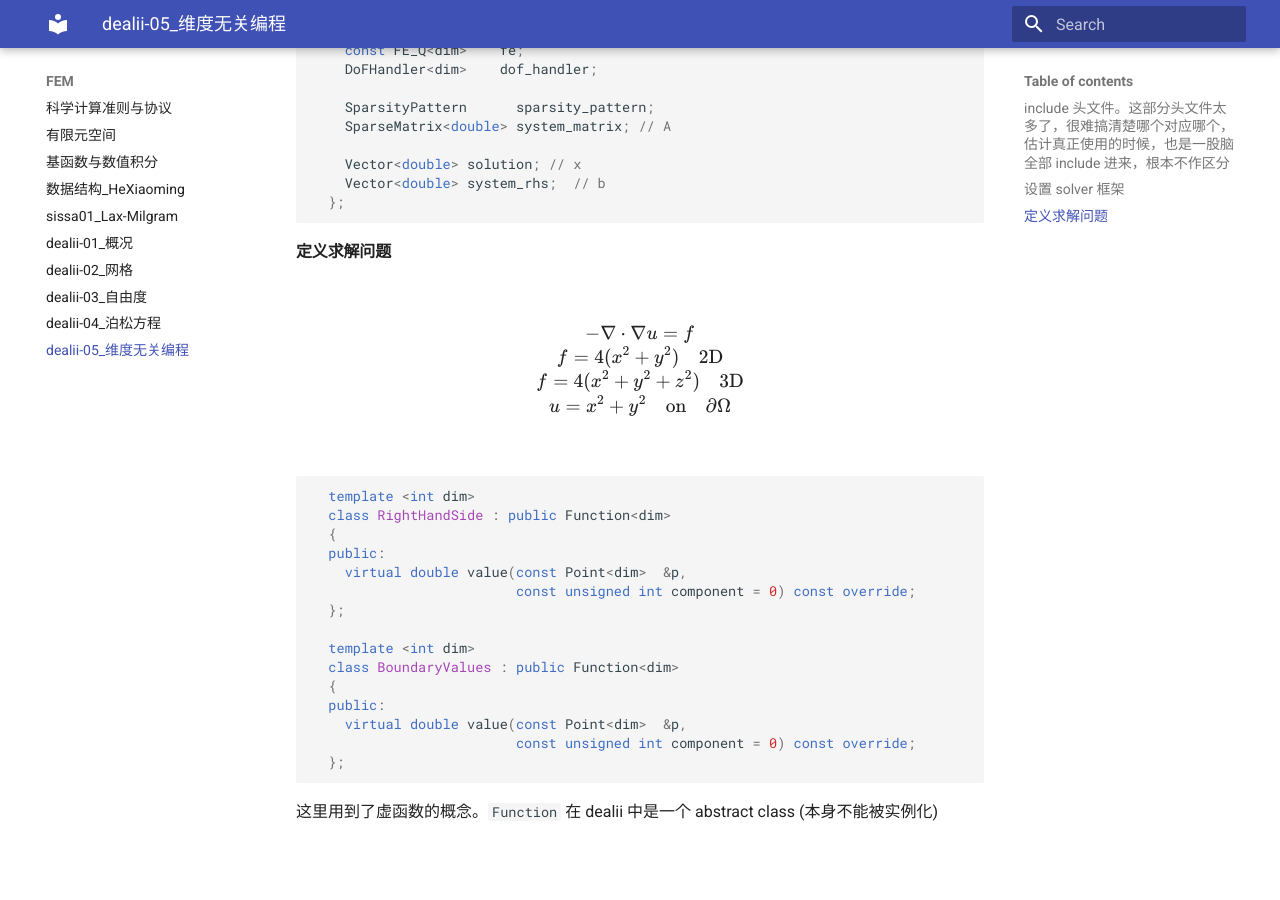
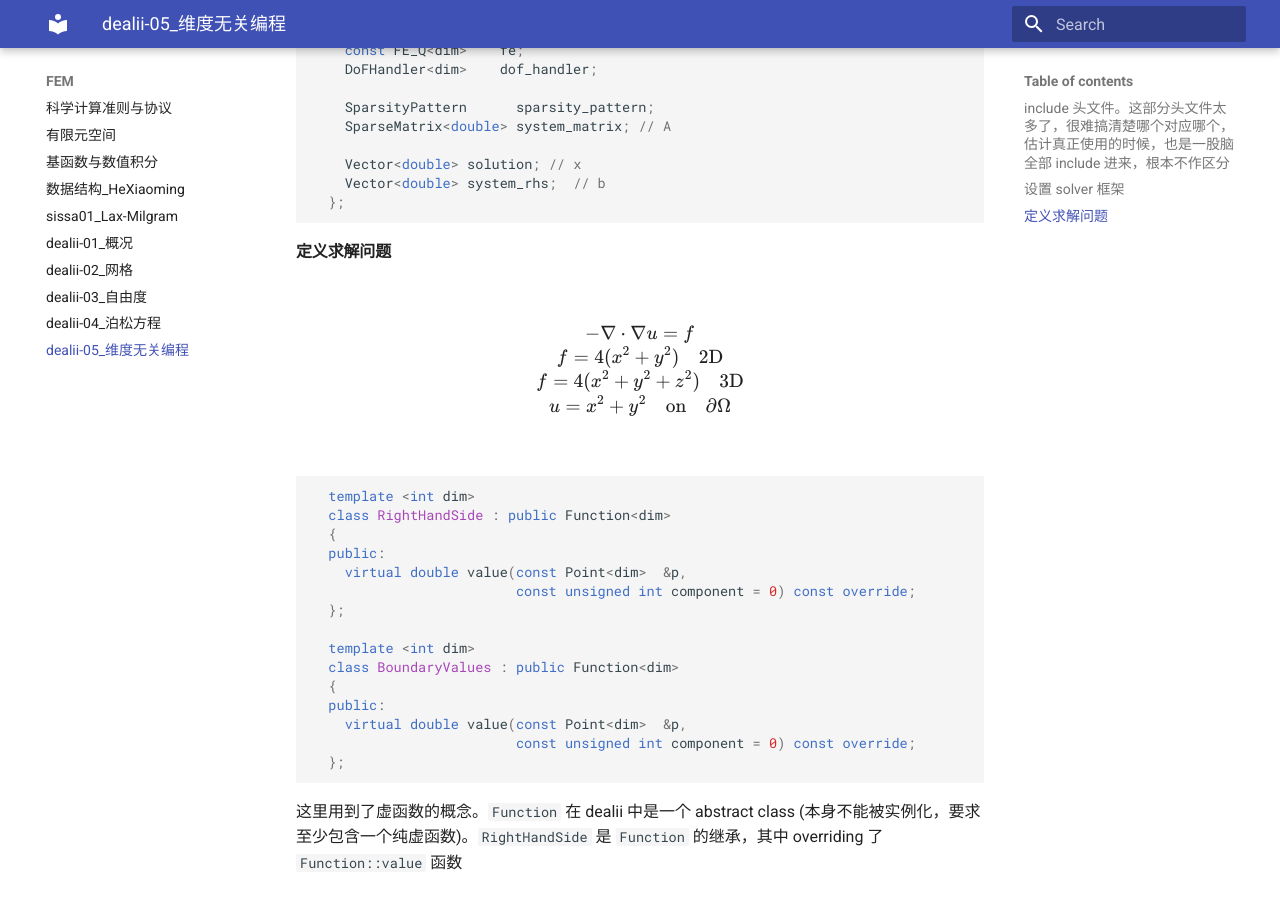
Before and after one commit to ymma98/technotes, an MkDocs documentation site: the page built from docs/FEM/dealii-05_维度无关编程.md, in a window 1280 px wide and 900 px high, scrolled down 2890 px. Built offline with MkDocs 1.6.1 and Material for MkDocs 9.7.7, drawn with Linux system fonts in a browser that asks for light colours; before the commit the page ends 3738 px from its top, so only the background shows below that.

Commit message:
docs/FEM/dealii-05_维度无关编程.md updated from https://stackedit.cn/

````diff
--- a/docs/FEM/dealii-05_维度无关编程.md
+++ b/docs/FEM/dealii-05_维度无关编程.md
@@ -162,10 +162,10 @@ $$
   };
 ```
 
-这里用到了虚函数的概念。`Function` 在 dealii 中是一个 abstract class (本身不能被实例化)
+这里用到了虚函数的概念。`Function` 在 dealii 中是一个 abstract class (本身不能被实例化，要求至少包含一个纯虚函数)。`RightHandSide` 是 `Function` 的继承，其中 overriding 了 `Function::value` 函数
 <!--stackedit_data:
-eyJoaXN0b3J5IjpbLTEyMDI0NDY2ODcsNDIxNzQ3MDAzLDExOT
-MyMDU4OTksLTE1MzU2NzYwMTQsNTUzMDMwNTQ0LC0xNDA1ODIz
-ODI4LDEyNTc5NzcyMTksLTE5NTc1MzE5MDMsMTc4Mzk3ODk3NC
-wyMzk2OTc0NDBdfQ==
+eyJoaXN0b3J5IjpbMTE1NjIzMzc0NywtMTIwMjQ0NjY4Nyw0Mj
+E3NDcwMDMsMTE5MzIwNTg5OSwtMTUzNTY3NjAxNCw1NTMwMzA1
+NDQsLTE0MDU4MjM4MjgsMTI1Nzk3NzIxOSwtMTk1NzUzMTkwMy
+wxNzgzOTc4OTc0LDIzOTY5NzQ0MF19
 -->
````
